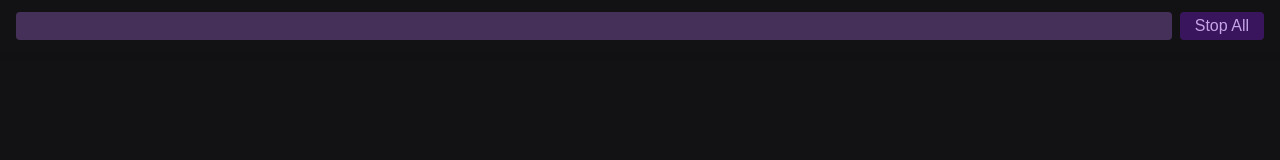
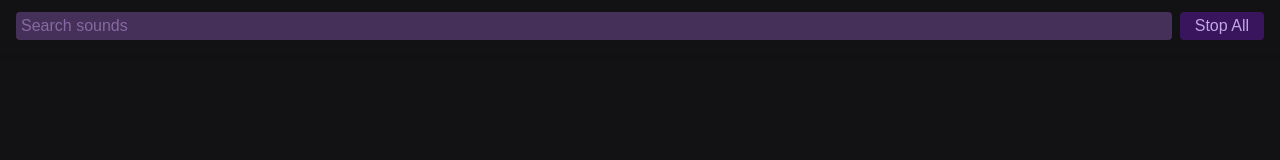
Before and after one commit to misode/sounds-old, a website built with webpack: page dist/index.html in a window 1280 px wide. Built offline with nearby package versions, Linux system fonts and the light colour scheme.

Commit message:
Add search placeholder text

```diff
--- a/src/styles.css
+++ b/src/styles.css
@@ -12,6 +12,7 @@
   --accent3: #53396d;
   --accent4: #443058;
   --accent5: #c5a5e6;
+  --accent6: #8769a3;
 
   --invalid-text: #fd7951;
   --invalid1: #403d44;
@@ -79,6 +80,10 @@ input[type=text] {
 
 input[type=text]:focus {
   background-color: var(--accent3);
+}
+
+input[type=text]::placeholder {
+  color: var(--accent6);
 }
 
 /* Range inputs */
```
Also changed, not shown: dist/index.html.
